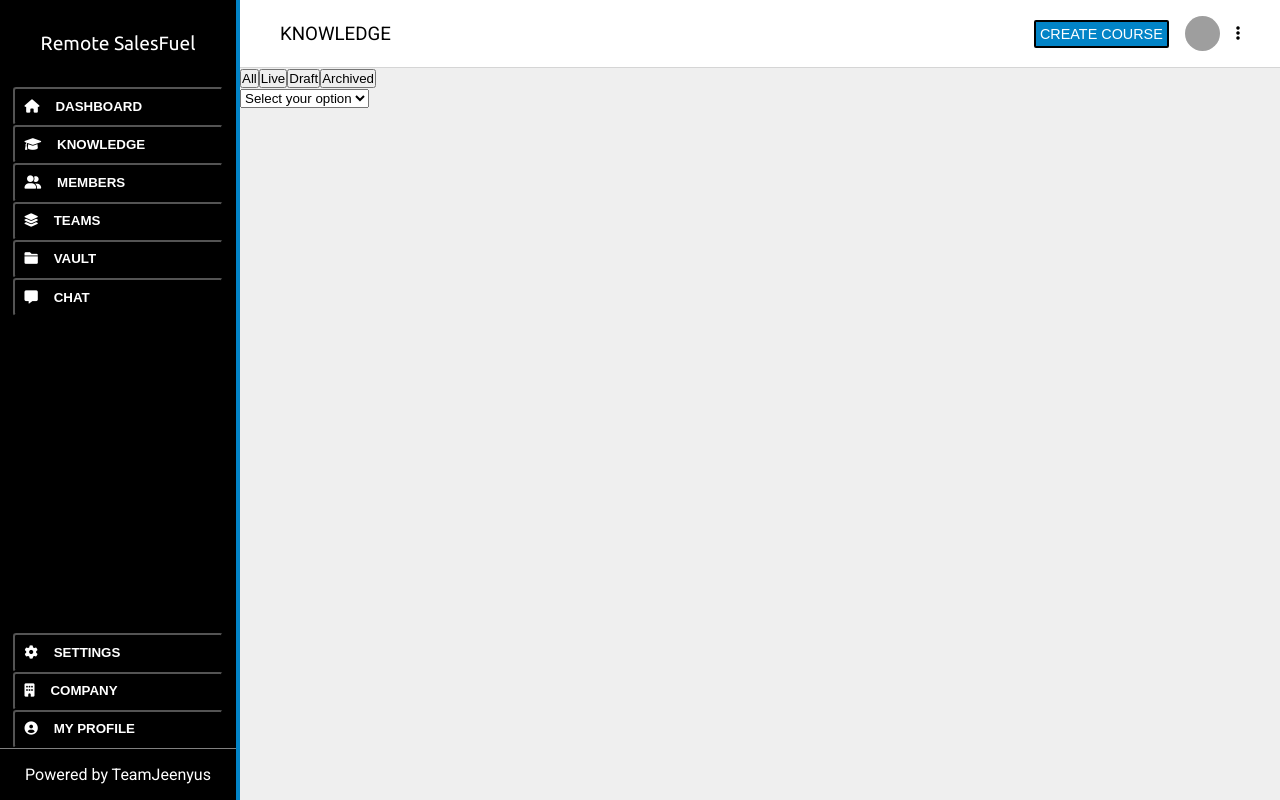
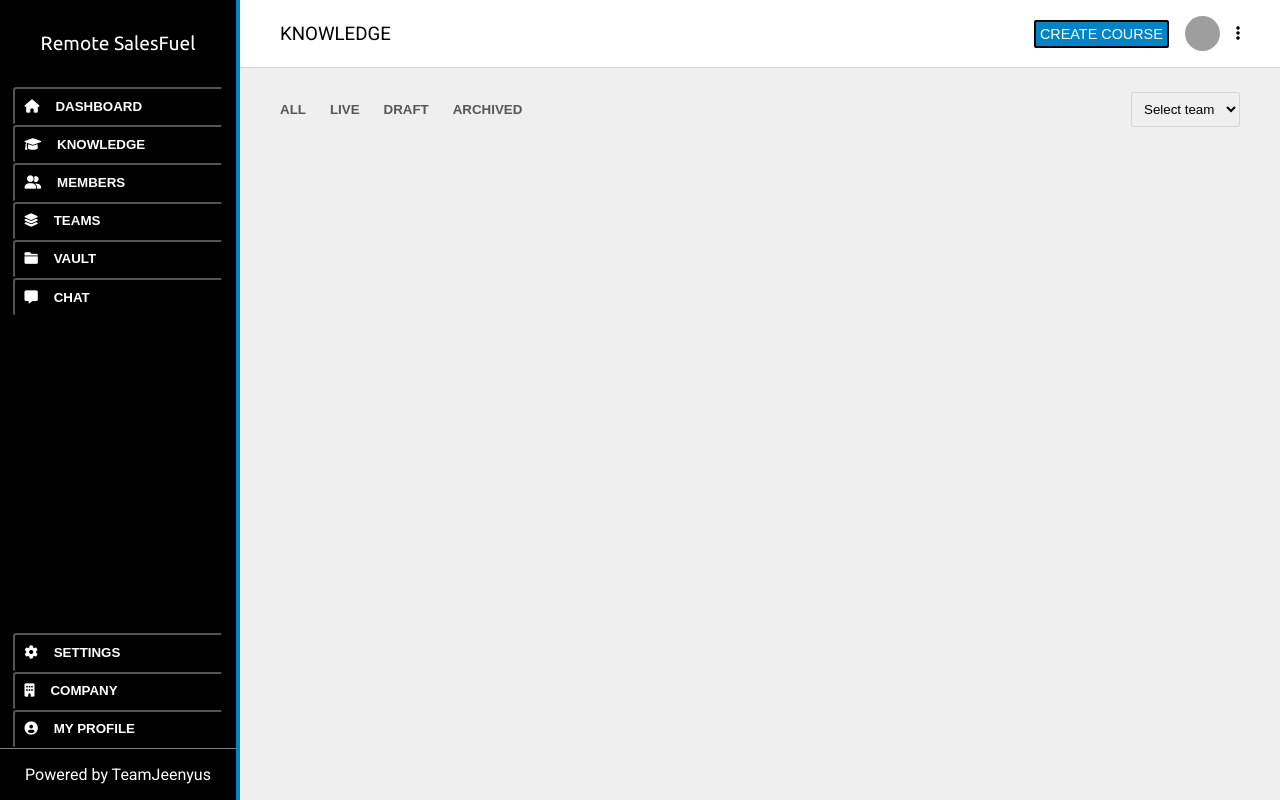
Before and after one commit to VishnuVNairCodes/remote-salesfuel, a React (Create React App) app in the folder remote-salesfuel/: page / in a window 1280 px wide. Built offline with nearby package versions, Linux system fonts and the light colour scheme; grey boxes are pictures that could not be loaded.

Commit message:
feat: added tab bar after completing the styling

```diff
--- a/remote-salesfuel/src/components/TabBar/TabBar.css
+++ b/remote-salesfuel/src/components/TabBar/TabBar.css
@@ -0,0 +1,35 @@
+.tab {
+  display: flex;
+  justify-content: center;
+  align-items: center;
+  gap: 2.5rem;
+  padding: 1.5rem 2.5rem;
+}
+
+.tab-btn-group {
+  display: flex;
+  gap: 1.5rem;
+  justify-content: center;
+  align-items: center;
+}
+
+.tab-btn {
+  color: #565656;
+  font-weight: 700;
+  text-transform: uppercase;
+  background-color: none;
+  border: none;
+}
+.tab-btn:hover {
+  cursor: pointer;
+  text-decoration: underline;
+}
+
+.tab-dropdown {
+  margin-left: auto;
+  padding: 0.5rem;
+  font-size: smaller;
+  border-radius: 2px;
+  border-color: #d5d5d5;
+  outline: none;
+}
--- a/remote-salesfuel/src/components/TabBar/TabBar.js
+++ b/remote-salesfuel/src/components/TabBar/TabBar.js
@@ -1,18 +1,19 @@
 import React from "react";
+import "./TabBar.css";
 
 function TabBar() {
   return (
     <>
-      <div>
-        <button>All</button>
-        <button>Live</button>
-        <button>Draft</button>
-        <button>Archived</button>
-      </div>
-      <div>
-        <select name="teams" id="teams">
+      <div className="tab">
+        <div className="tab-btn-group">
+          <button className="tab-btn">All</button>
+          <button className="tab-btn">Live</button>
+          <button className="tab-btn">Draft</button>
+          <button className="tab-btn">Archived</button>
+        </div>
+        <select name="teams" className="tab-dropdown">
           <option value="" disabled selected>
-            Select your option
+            Select team{" "}
           </option>
           <option value="team-1">Team 1</option>
           <option value="team-2">Team 2</option>
```
